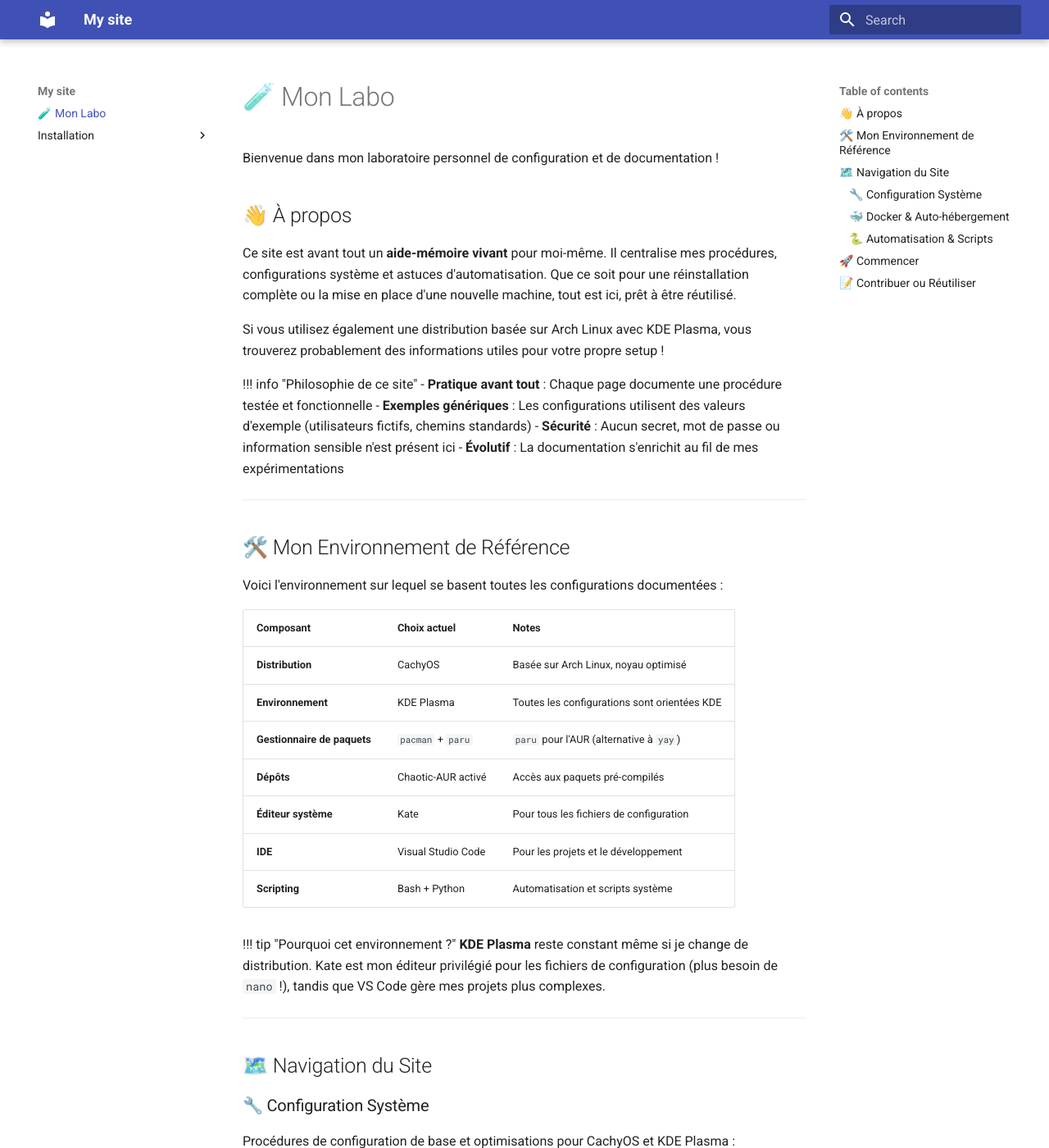
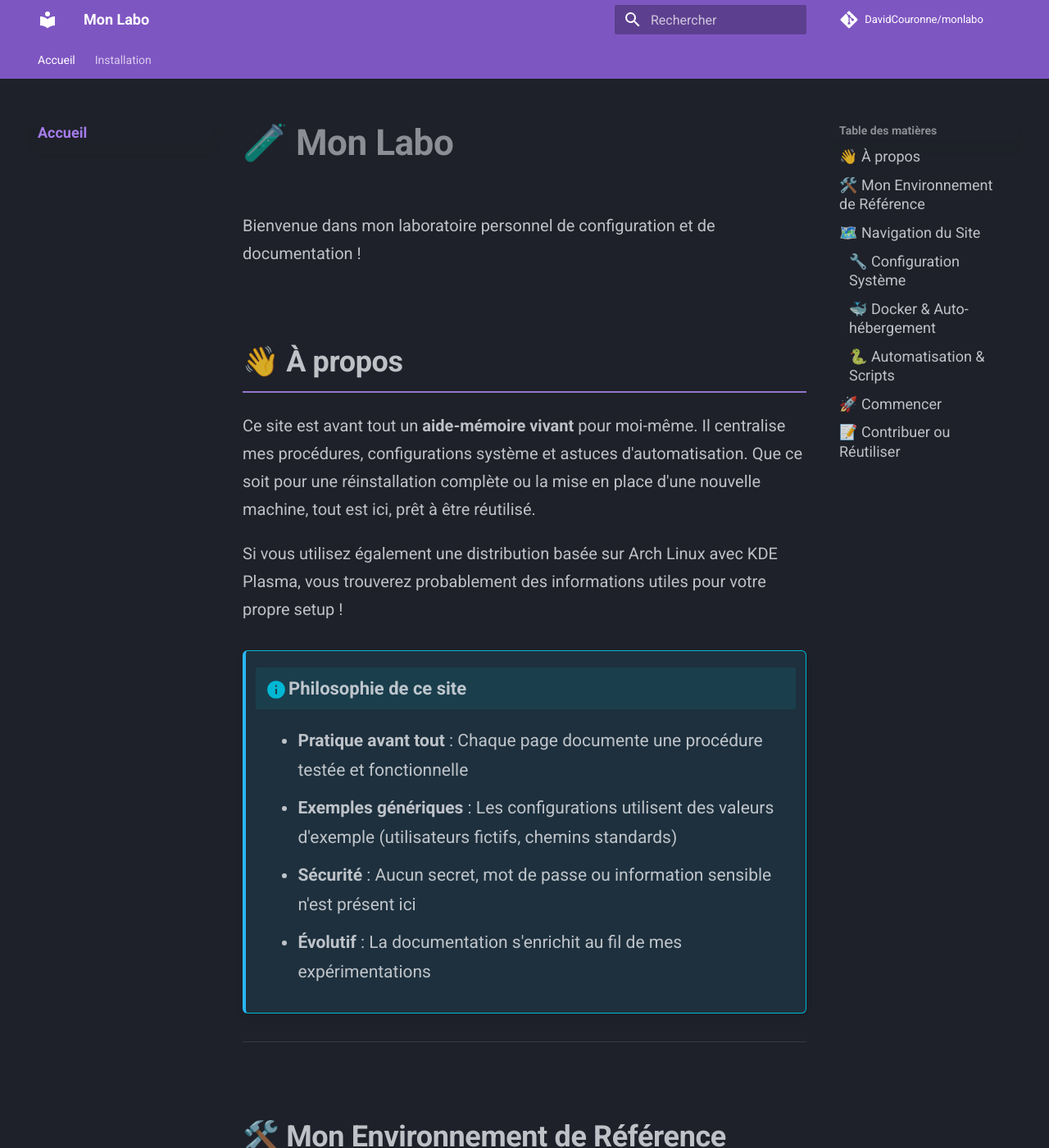
Before and after one commit to DavidCouronne/monlabo, an MkDocs documentation site: the page built from docs/index.md, in a window 1280 px wide and 1400 px high. Shown: the whole window at 82% size. Built offline with MkDocs 1.6.1 and Material for MkDocs 9.7.7, drawn with Linux system fonts in a browser that asks for light colours; comment, search, counter and statistics services are not loaded; some of the changed text lies outside the part shown.

Commit message:
Update mkdocs.yml

```diff
--- a/mkdocs.yml
+++ b/mkdocs.yml
@@ -1,4 +1,74 @@
-site_name: My site
-site_url: https://mydomain.org/mysite
+# Configuration générale du site
+site_name: Mon Labo
+site_url: https://monlabo.netlify.app/
+
+# Intégration du dépôt GitHub
+repo_url: https://github.com/DavidCouronne/monlabo
+repo_name: DavidCouronne/monlabo
+
+# Configuration du thème Material
 theme:
   name: material
+  # Définition de la langue française
+  language: fr
+  # Choix de la palette de couleurs
+  palette:
+    # Mode sombre par défaut avec des couleurs harmonieuses
+    scheme: slate
+    # Violet profond pour la navigation (cohérent avec KDE)
+    primary: deep purple
+    # Orange vif pour les accents (boutons, liens actifs)
+    accent: deep orange
+  # Activation de fonctionnalités utiles
+  features:
+    # Permet d'ouvrir les sections de navigation
+    - navigation.sections
+    # Affiche l'arborescence complète
+    - navigation.expand
+    # Ajoute un bouton 'Copier' aux blocs de code
+    - content.code.copy
+    # Annotations de code
+    - content.code.annotate
+    # Reste en haut lors du défilement
+    - header.autohide
+    # Bouton retour en haut
+    - navigation.top
+    # Onglets de navigation
+    - navigation.tabs
+    # Recherche améliorée
+    - search.suggest
+    - search.highlight
+
+nav:
+  - Accueil: index.md
+  - Installation:
+    - Outils de Base: installation/outils-base.md
+
+# Extensions Markdown
+markdown_extensions:
+  - admonition             # Blocs d'alertes (Note, Warning, Info, etc.)
+  - pymdownx.details       # Blocs dépliables (collapsibles)
+  - pymdownx.superfences   # Amélioration des blocs de code
+  - pymdownx.highlight:    # Syntaxe des blocs de code
+      anchor_linenums: true
+      line_spans: __span
+      pygments_lang_class: true
+  - pymdownx.tabbed:       # Ajout d'onglets dans le contenu
+      alternate_style: true
+  - attr_list              # Permet d'ajouter des classes ou ID aux éléments
+  - pymdownx.emoji:        # Support des emojis
+      emoji_index: !!python/name:material.extensions.emoji.twemoji
+      emoji_generator: !!python/name:material.extensions.emoji.to_svg
+  - pymdownx.tasklist:     # Listes de tâches
+      custom_checkbox: true
+  - pymdownx.keys          # Touches de clavier (Ctrl+C, etc.)
+  - def_list               # Listes de définitions
+  - md_in_html             # Markdown dans HTML
+
+# CSS personnalisé
+extra_css:
+  - stylesheets/extra.css
+
+# JavaScript personnalisé (optionnel)
+extra_javascript:
+  - javascripts/extra.js
```
